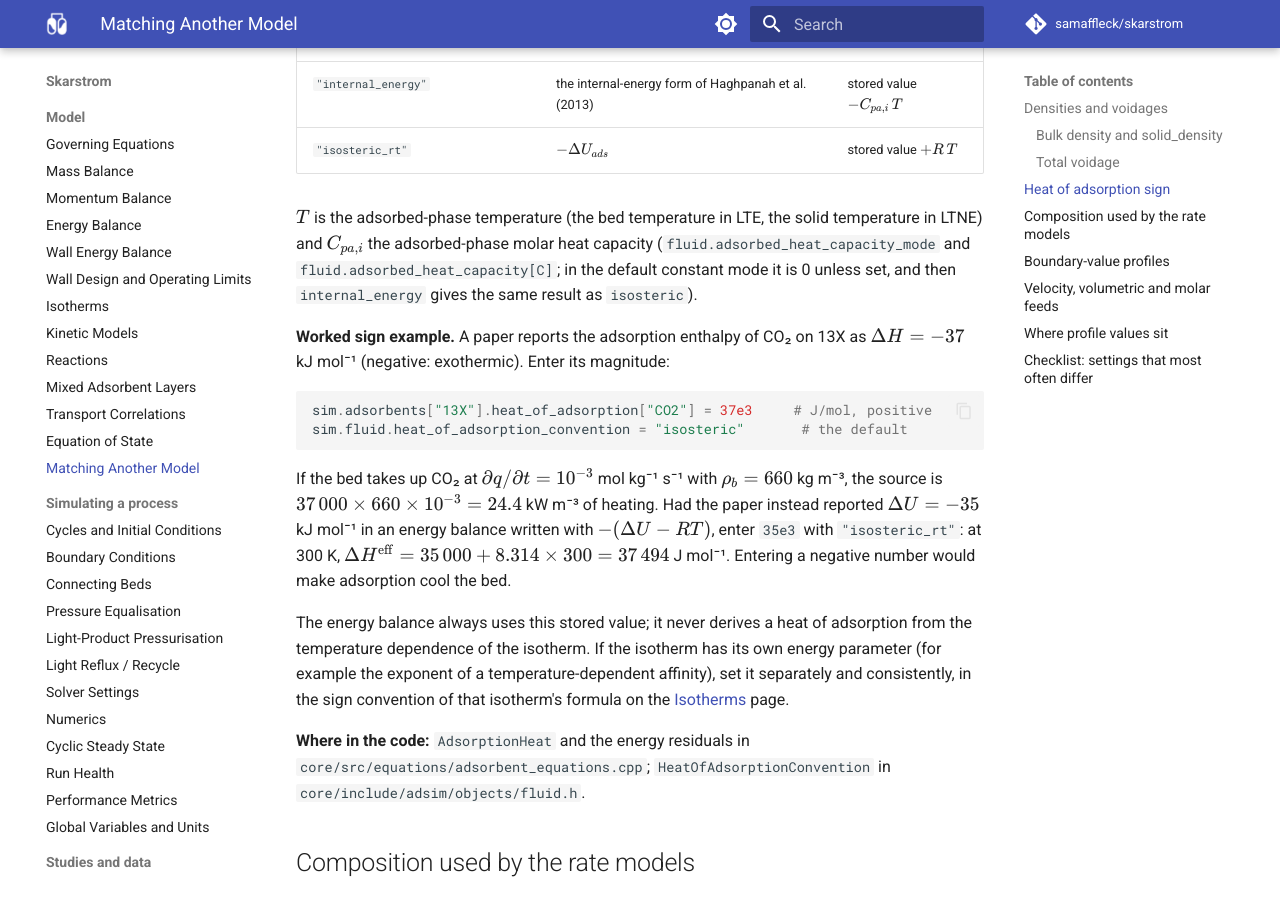
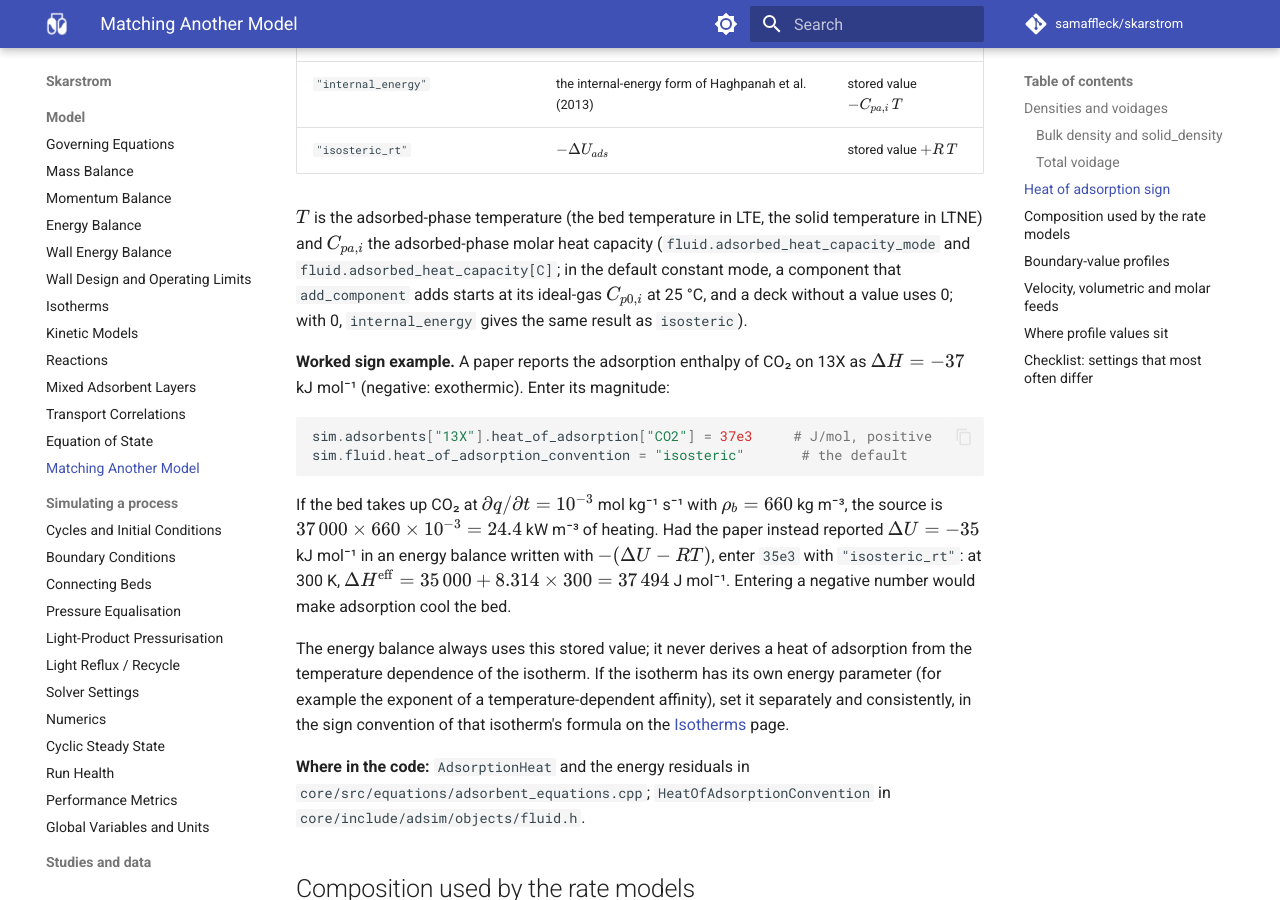
Before and after one commit to samaffleck/skarstrom, an MkDocs documentation site: the page built from docs/model-conventions.md, in a window 1280 px wide and 900 px high, scrolled down 3852 px. Built offline with MkDocs 1.6.1 and Material for MkDocs 9.7.7, drawn with Linux system fonts in a browser that asks for light colours; comment, search, counter and statistics services are not loaded; some of the changed text lies outside the part shown.

Commit message:
Seed the adsorbed heat capacity of an added component with Cp0 at 25 degC
AddComponentToDeck now seeds fluid.adsorbed_heat_capacity[<component>]
with the component's ideal-gas Cp0 at 25 degC, as for the constant gas
heat capacity, instead of 0. Fluid::Initialise and FillDeckGaps still
fill a missing value with 0, so saved decks keep their results. The
arora_2021 and illustrative_dac_breakthrough example scripts now set
their 0 values explicitly so they still build their shipped decks.

Co-Authored-By: Claude Opus 5.5 <noreply@anthropic.com>
Claude-Session: https://claude.ai/code/session_01LRbL7TtVxZBUG6o48vfNa1
Signed-off-by: Claude <noreply@anthropic.com>

```diff
--- a/docs/model-conventions.md
+++ b/docs/model-conventions.md
@@ -119,7 +119,7 @@ on the heating side of the balance, so a loading bed ($\partial q/\partial t > 0
 | `"internal_energy"` | the internal-energy form of Haghpanah et al. (2013) | stored value $- C_{pa,i}\thinspace T$ |
 | `"isosteric_rt"` | $-\Delta U_{ads}$ | stored value $+ R\thinspace T$ |
 
-$T$ is the adsorbed-phase temperature (the bed temperature in LTE, the solid temperature in LTNE) and $C_{pa,i}$ the adsorbed-phase molar heat capacity (`fluid.adsorbed_heat_capacity_mode` and `fluid.adsorbed_heat_capacity[C]`; in the default constant mode it is 0 unless set, and then `internal_energy` gives the same result as `isosteric`).
+$T$ is the adsorbed-phase temperature (the bed temperature in LTE, the solid temperature in LTNE) and $C_{pa,i}$ the adsorbed-phase molar heat capacity (`fluid.adsorbed_heat_capacity_mode` and `fluid.adsorbed_heat_capacity[C]`; in the default constant mode, a component that `add_component` adds starts at its ideal-gas $C_{p0,i}$ at 25 °C, and a deck without a value uses 0; with 0, `internal_energy` gives the same result as `isosteric`).
 
 **Worked sign example.** A paper reports the adsorption enthalpy of CO₂ on 13X as $\Delta H = -37$ kJ mol⁻¹ (negative: exothermic). Enter its magnitude:
 
@@ -228,7 +228,7 @@ Go through these before concluding that two models disagree.
 | Gas heat capacity | ideal-gas $C_{p0,i}(T)$ per component (NASA polynomials), at the local temperature ([Equation of State](equation-of-state.md#gas-heat-capacity)) | `fluid.gas_heat_capacity_mode` (`"ideal_gas"`, `"constant"`), `fluid.gas_heat_capacity[C]` in J mol⁻¹ K⁻¹ |
 | Gas viscosity | mole-fraction average of pure-component $\mu_i(T)$ polynomials | `fluid.viscosity_mode` (`"polynomial"`, `"constant"`), `fluid.viscosity` in Pa s |
 | Heat-of-adsorption form | isosteric | `fluid.heat_of_adsorption_convention` (see [above](#heat-of-adsorption-sign)) |
-| Adsorbed-phase heat capacity | constant, 0 J mol⁻¹ K⁻¹ | `fluid.adsorbed_heat_capacity_mode`, `fluid.adsorbed_heat_capacity[C]` |
+| Adsorbed-phase heat capacity | constant: a component that `add_component` adds starts at its ideal-gas $C_{p0,i}$ at 25 °C; a deck without a value uses 0 J mol⁻¹ K⁻¹ | `fluid.adsorbed_heat_capacity_mode`, `fluid.adsorbed_heat_capacity[C]` |
 | Feed specification | as built | `sk.velocity` (actual flow at the bed face) vs `sk.molar_flow` (see [above](#velocity-volumetric-and-molar-feeds)) |
 | Particle porosity in the gas hold-up | $\epsilon_t = \epsilon_b + (1-\epsilon_b)\epsilon_p$ | `adsorbent[ID].particle_void_fraction` (0 for $\epsilon_t = \epsilon_b$) |
 | Density basis | particle density | `adsorbent[ID].solid_density` |
```
Also changed, not shown: changelog.d/gas-heat-capacity-seed-25c.md (+4 -3 lines), 4 other files.
